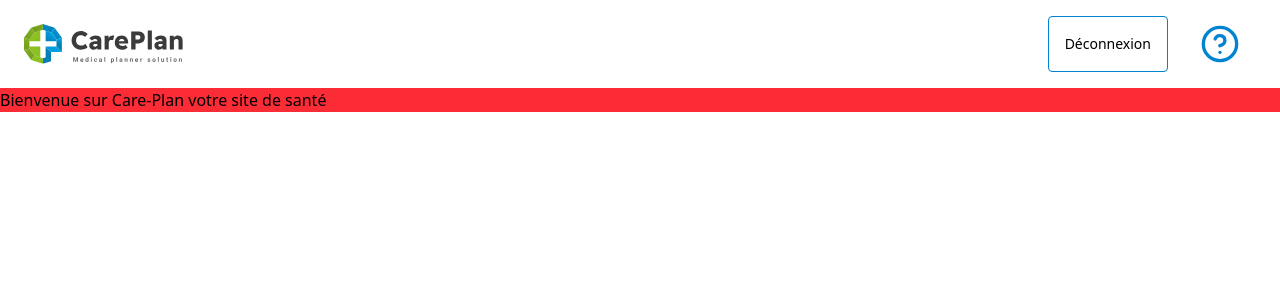
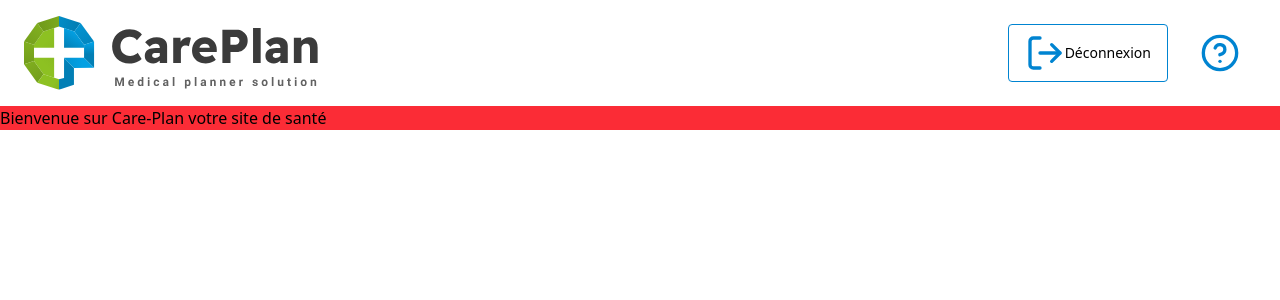
Before and after one commit to WildCodeSchool-CDA-FT-2025-03/CDA-Projet-2-Team-1, a React (Vite) app in the folder frontend/: page / in a window 1280 px wide. Shown: the top 300 px of the page. Built offline with nearby package versions, Linux system fonts and the light colour scheme.

Commit message:
feat:corrections PR

```diff
--- a/frontend/components/header/header.tsx
+++ b/frontend/components/header/header.tsx
@@ -1,21 +1,21 @@
-import React from 'react';
-import { HelpCircle } from 'lucide-react';
+import { HelpCircle, LogOut } from 'lucide-react';
 import logocp from './logocp.svg';
 
 export default function Header() {
   return (
     <header className="w-full bg-white shadow px-6 py-4 flex items-center justify-between">
       {/* Logo + Titre */}
-      <div className="flex flex-col">
-        <img src={logocp} alt="logo" className="h-10 w-auto" />
-      </div>
-
+      <img src={logocp} alt="logo" className="h-auto w-auto" />
       {/* Boutons (non fonctionnels pour l'instant) */}
       <div className="flex gap-4">
-        <button className="px-4 py-2 border border-sky-600 rounded hover:bg-sky-600 text-sm">
+        <button
+          aria-label="déconnexion"
+          className="flex flex-raw items-center px-4 py-2 border border-sky-600 rounded hover:bg-sky-600 text-sm"
+        >
+          <LogOut className="w-10 h-10 text-sky-600" />
           Déconnexion
         </button>
-        <button className="px-4 py-2 text-sky rounded ">
+        <button aria-label="aide" className="px-4 py-2 text-sky rounded ">
           <HelpCircle className="w-10 h-10 text-sky-600" />
         </button>
       </div>
--- a/frontend/src/App.tsx
+++ b/frontend/src/App.tsx
@@ -4,9 +4,8 @@ import Header from '../components/header/header';
 function App() {
   return (
     <>
-      <div>
-        <Header />
-      </div>
+      <Header />
+
       <div className="card">
         <p className="bg-red-500">
           Bienvenue sur Care-Plan votre site de santé
```
